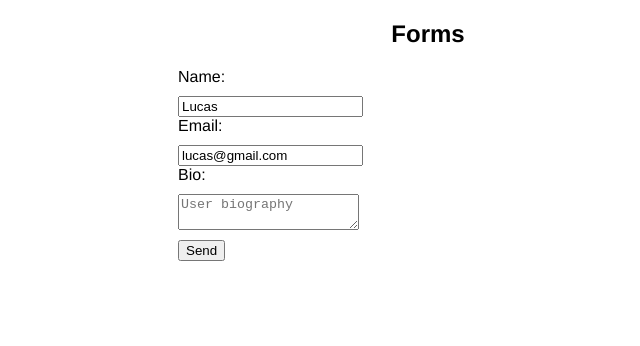
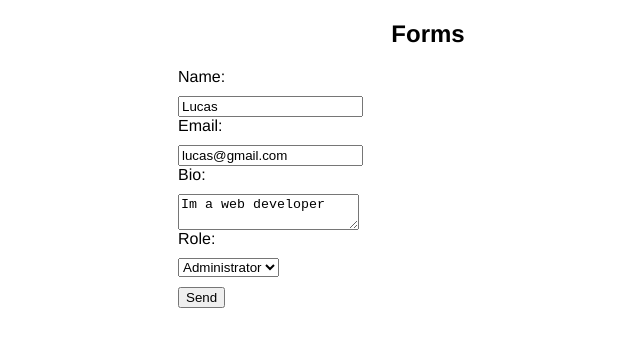
Before and after one commit to Lucas31394/React-Udemy, a React (Vite) app in the folder 5_forms/: page / in a window 1280 px wide. Shown: the top 346 px of the page, without its empty margins (212-852 px from the left). Built offline with nearby package versions, Linux system fonts and the light colour scheme.

Commit message:
using the tag select

```diff
--- a/5_forms/src/App.jsx
+++ b/5_forms/src/App.jsx
@@ -11,7 +11,7 @@ function App() {
     <>
       <div>
         <h2>Forms</h2>
-        <MyForm user={{name: "Lucas", email: "lucas@gmail.com"}}/>
+        <MyForm user={{name: "Lucas", email: "lucas@gmail.com", bio: "Im a web developer", role: "admin"}}/>
       </div>
     </>
   )
--- a/5_forms/src/components/MyForm.jsx
+++ b/5_forms/src/components/MyForm.jsx
@@ -5,7 +5,8 @@ const MyForm = ({user}) => {
     //Data management
     const[name, setName] = useState(user ? user.name : "");
     const[email, setEmail] = useState(user ? user.email : "");
-    const[bio, setBio] = useState("");
+    const[bio, setBio] = useState(user ? user.bio : "");
+    const[role, setRole] = useState(user ? user.role : "");
 
     const handleName = (e) => {
         setName(e.target.value)
@@ -17,10 +18,11 @@ const MyForm = ({user}) => {
     const handleSubmit = (e) => {
         e.preventDefault();
         console.log("Sending the form...")
-        console.log(name, email, bio);
+        console.log(name, email, bio, role);
         setName("");
         setEmail("");
         setBio("");
+        setRole("");
     };
 
   return (
@@ -40,6 +42,14 @@ const MyForm = ({user}) => {
                 <span>Bio: </span>
                 <textarea name="bio" placeholder="User biography" onChange={(e) => setBio(e.target.value)} value={bio}></textarea>
             </label>
+            <label>
+                <span>Role: </span>
+                <select name="role" onChange={(e) => setRole(e.target.value)} value={role}>
+                    <option value="user">User</option>
+                    <option value="editor">Editor</option>
+                    <option value="admin">Administrator</option>
+                </select>
+            </label>
             <input type="submit" value="Send"/>
         </form>
     </div>
```
